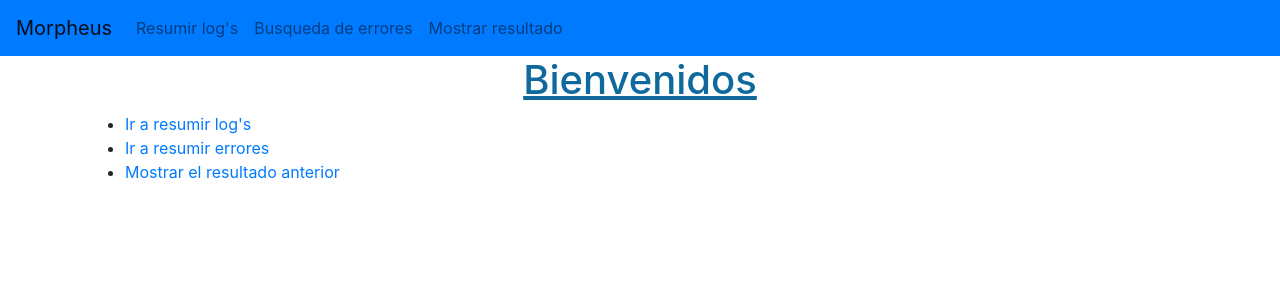
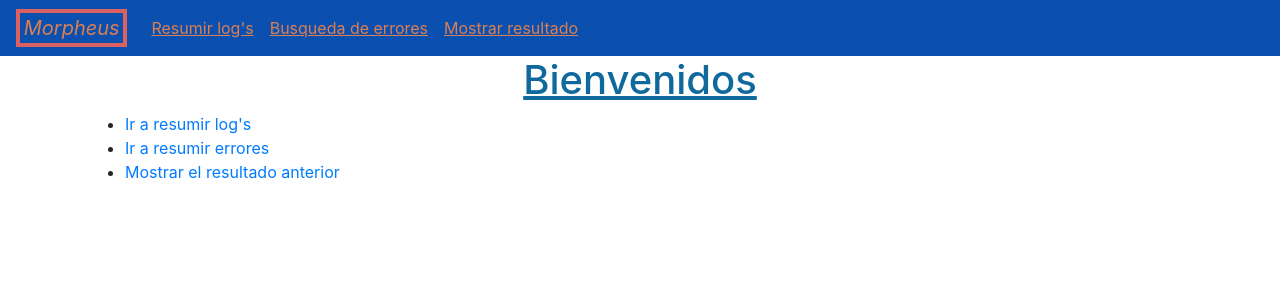
Before and after one commit to gonzalogjuka/python, a Flask app: page / in a window 1280 px wide. Shown: the top 300 px of the page. Run offline with Flask 2, Linux system fonts and the light colour scheme.

Commit message:
text-decoration-colors

```diff
--- a/Code/static/css/base.css
+++ b/Code/static/css/base.css
@@ -19,3 +19,25 @@ mark{
     background-color: rgb(198, 70, 35);
     color:rgb(49, 25, 21)
 }
+
+.navbar-brand{
+    border: 4.5px solid rgb(219, 97, 97);
+    padding-bottom: 0cm;
+    padding-top: 0cm;
+    padding-left: 0.1cm;
+    padding-right: 0.1cm;
+    font-style: italic;
+}
+
+.navbar-light .navbar-brand{
+    color:rgb(220, 127, 80);
+}
+
+.bg-primary{
+    background-color: rgb(12, 80, 175) !important;
+}
+
+.navbar-light .navbar-nav .nav-link{
+    color:rgb(220, 127, 80) !important;
+    text-decoration: underline;
+}
```
